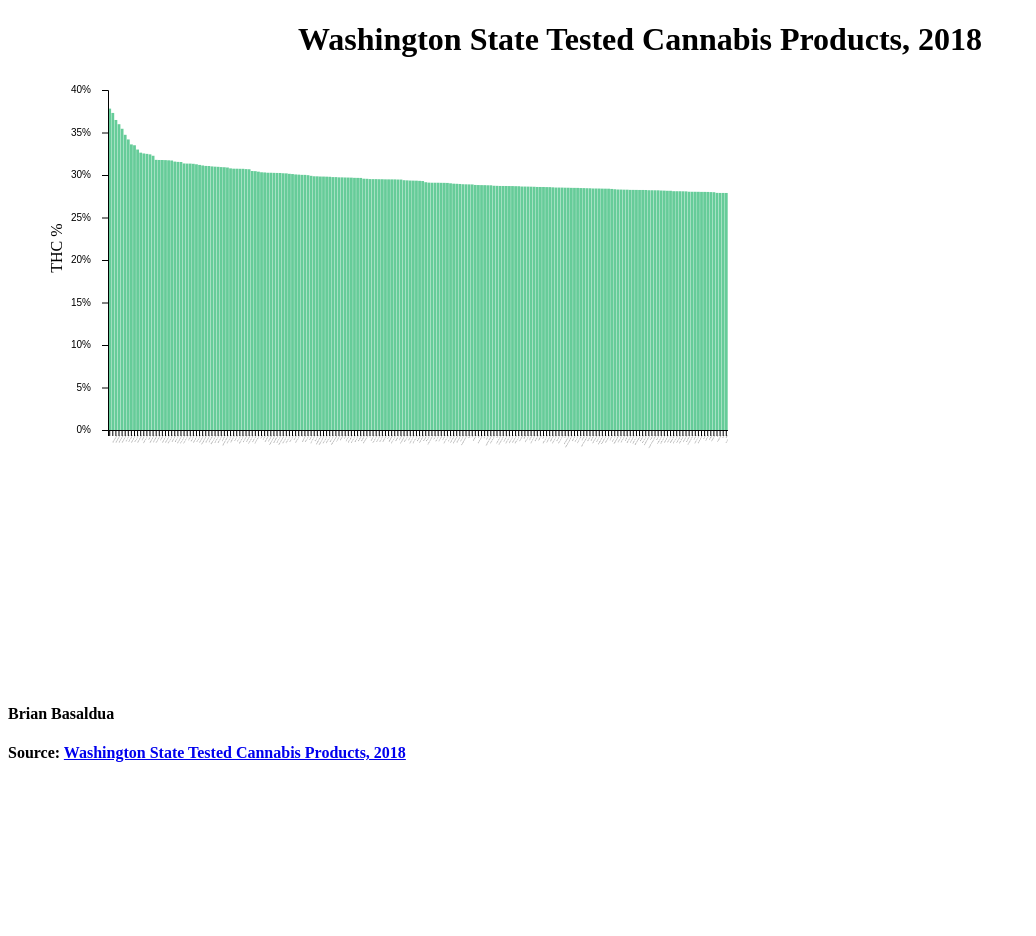
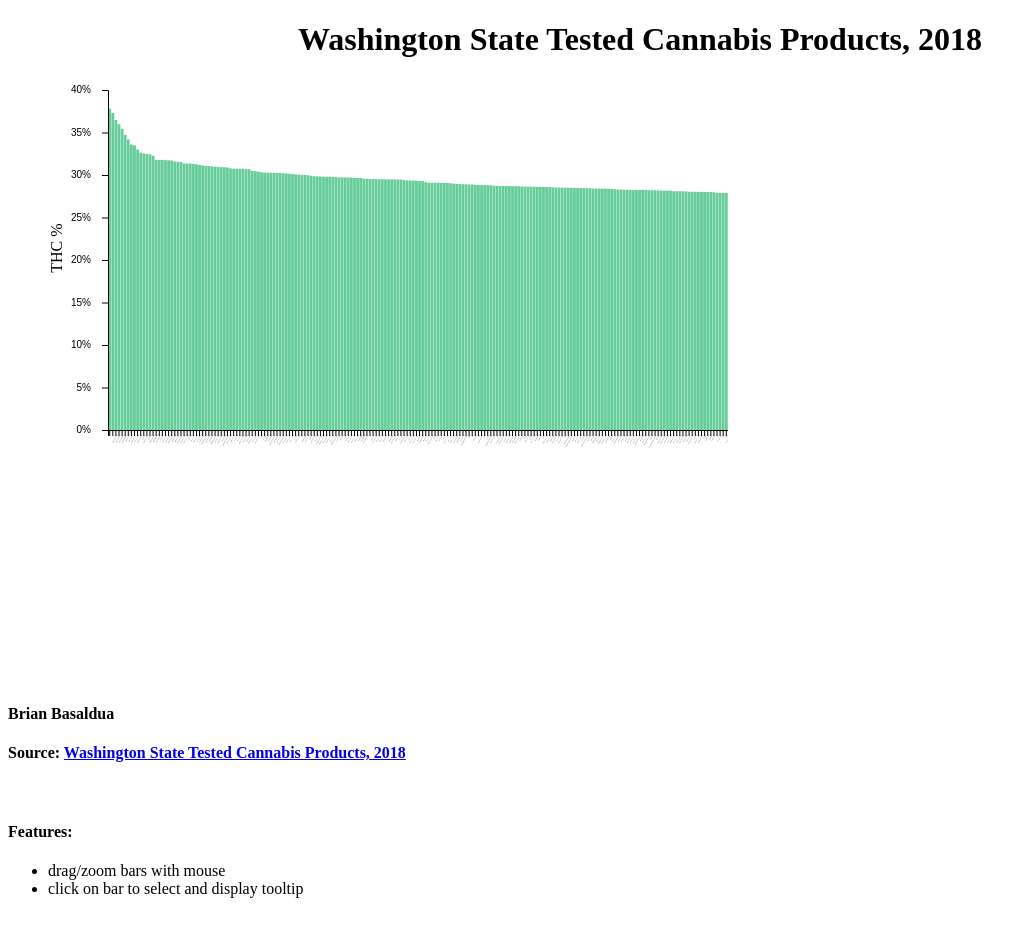
Before and after one commit to bbasaldu/CannibasBarChart, a plain HTML site: page index.html in a window 1280 px wide. Shown: the whole page, without its empty margins (0-1036 px from the left). Before the commit the page ends 868 px from the top, so only its background shows below. Drawn offline with nearby package versions, Linux system fonts and the light colour scheme.

Commit message:
Add files via upload

```diff
--- a/index.html
+++ b/index.html
@@ -17,6 +17,13 @@
     <h4>Brian Basaldua</h4>
 
       <h4> Source: <a href="https://www.dolthub.com/repositories/Liquidata/cannabis-testing-wa/query/master?q=select%20test_strain%2C%20avg(thc_max)%20from%20tests%20where%20inventory_type%20%3D%20%27Flower%20Lot%27%20group%20by%201%20order%20by%202%20desc%3B" > Washington State Tested Cannabis Products, 2018</a></h4>
+      <br>
+          <h4>Features:</h4>
+
+    <ul>
+      <li>drag/zoom bars with mouse</li>
+      <li>click on bar to select and display tooltip</li>
+    </ul>
 
   </body>
 
```
